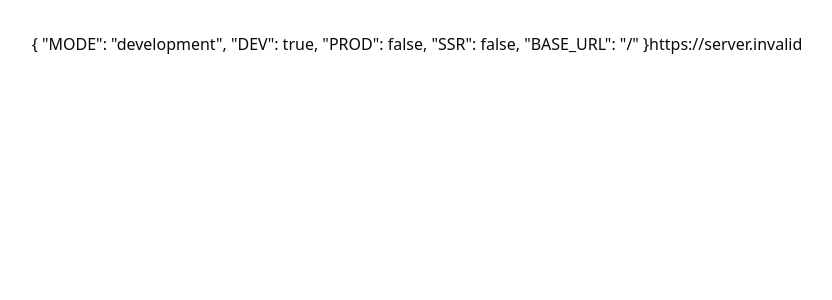
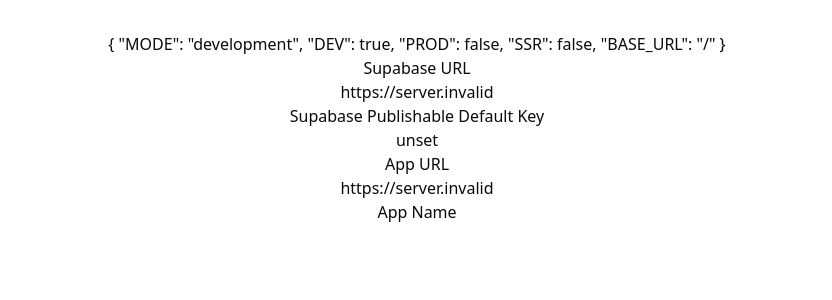
Before and after one commit to ghana7989/poll-app, a React (Vite) app: page / in a window 1280 px wide. Shown: the top 300 px of the page, without its empty margins (223-1055 px from the left). Built offline with nearby package versions, Linux system fonts and the light colour scheme; no server answers.

Commit message:
Enhance App component to display additional Supabase environment variables including URL, publishable key, app URL, and app name.

```diff
--- a/src/App.tsx
+++ b/src/App.tsx
@@ -4,7 +4,15 @@
 	return (
 		<>
 			{JSON.stringify(import.meta.env, null, 2)}
-			{import.meta.env.VITE_SUPABASE_URL}
+			<br />
+			<h1> Supabase URL </h1>
+			<p>{import.meta.env.VITE_SUPABASE_URL}</p>
+			<h1> Supabase Publishable Default Key </h1>
+			<p>{import.meta.env.VITE_SUPABASE_PUBLISHABLE_DEFAULT_KEY}</p>
+			<h1> App URL </h1>
+			<p>{import.meta.env.VITE_APP_URL}</p>
+			<h1> App Name </h1>
+			<p>{import.meta.env.VITE_APP_NAME}</p>
 		</>
 	)
 }
```
